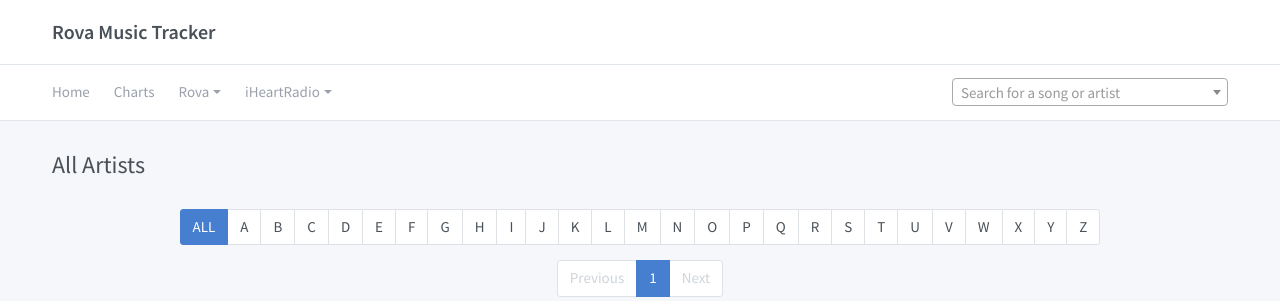
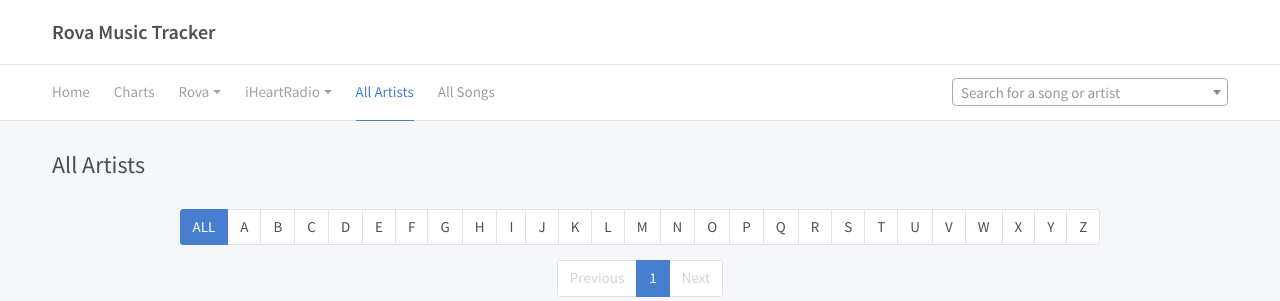
Before and after one commit to lordp/rova, a Flask app: page /artists in a window 1280 px wide. Shown: the top 301 px of the page. Run offline with Flask 2, Linux system fonts and the light colour scheme; data that the repository does not hold is empty; parts of the project's set-up code (start-up, migrations or seed data) failed here and were passed over; some libraries are stand-ins or nearby versions.

Commit message:
Add menu items for all artist/song pages

```diff
--- a/flaskr/templates/base.html
+++ b/flaskr/templates/base.html
@@ -83,6 +83,12 @@
                     {% endfor %}
                     </div>
                   </li>
+                  <li class="nav-item">
+                    <a href="/artists" class="nav-link{% if request.path.startswith('/artists') %} active{% endif %}">All Artists</a>
+                  </li>
+                  <li class="nav-item">
+                    <a href="/songs" class="nav-link{% if request.path.startswith('/songs') %} active{% endif %}">All Songs</a>
+                  </li>
                 </ul>
               </div>
             </div>
```
